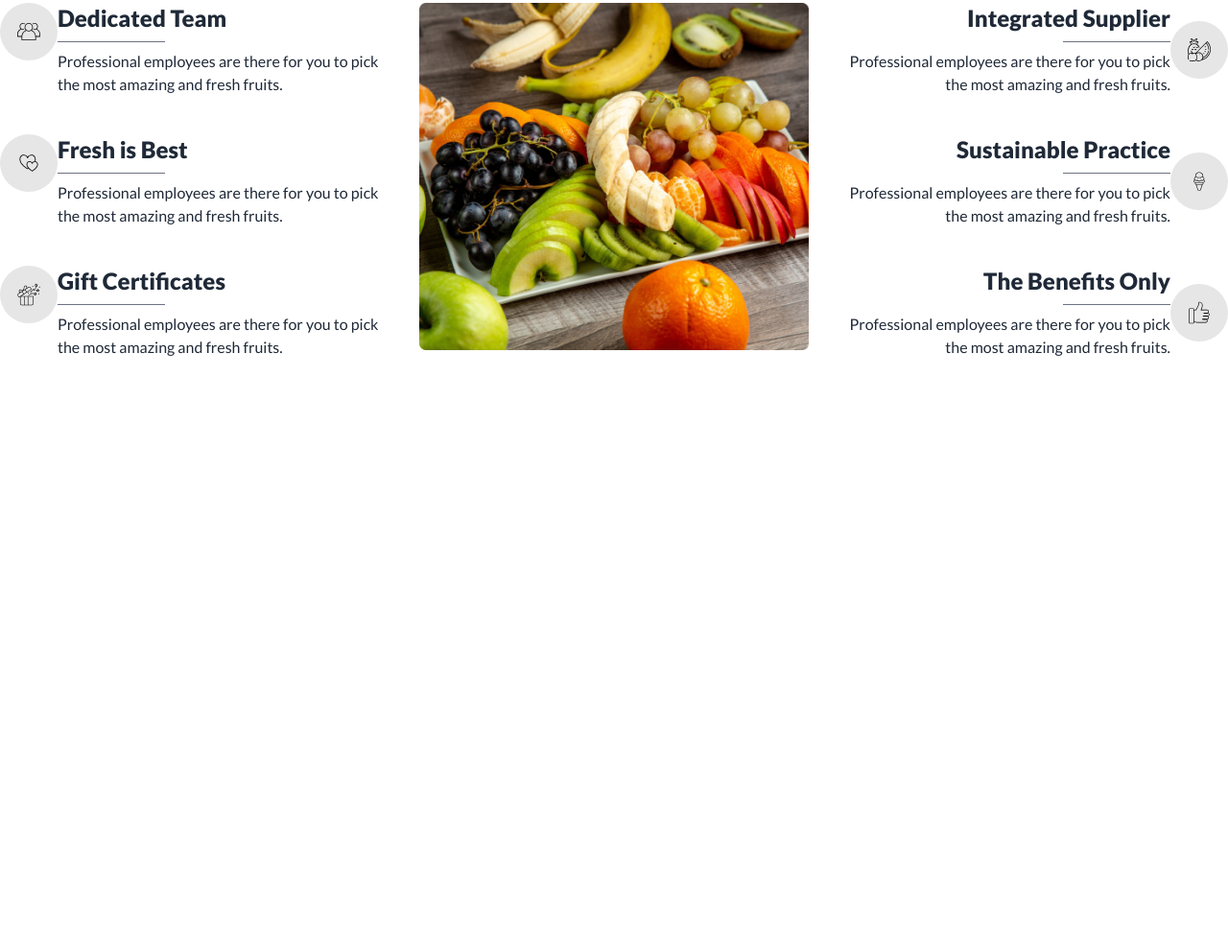
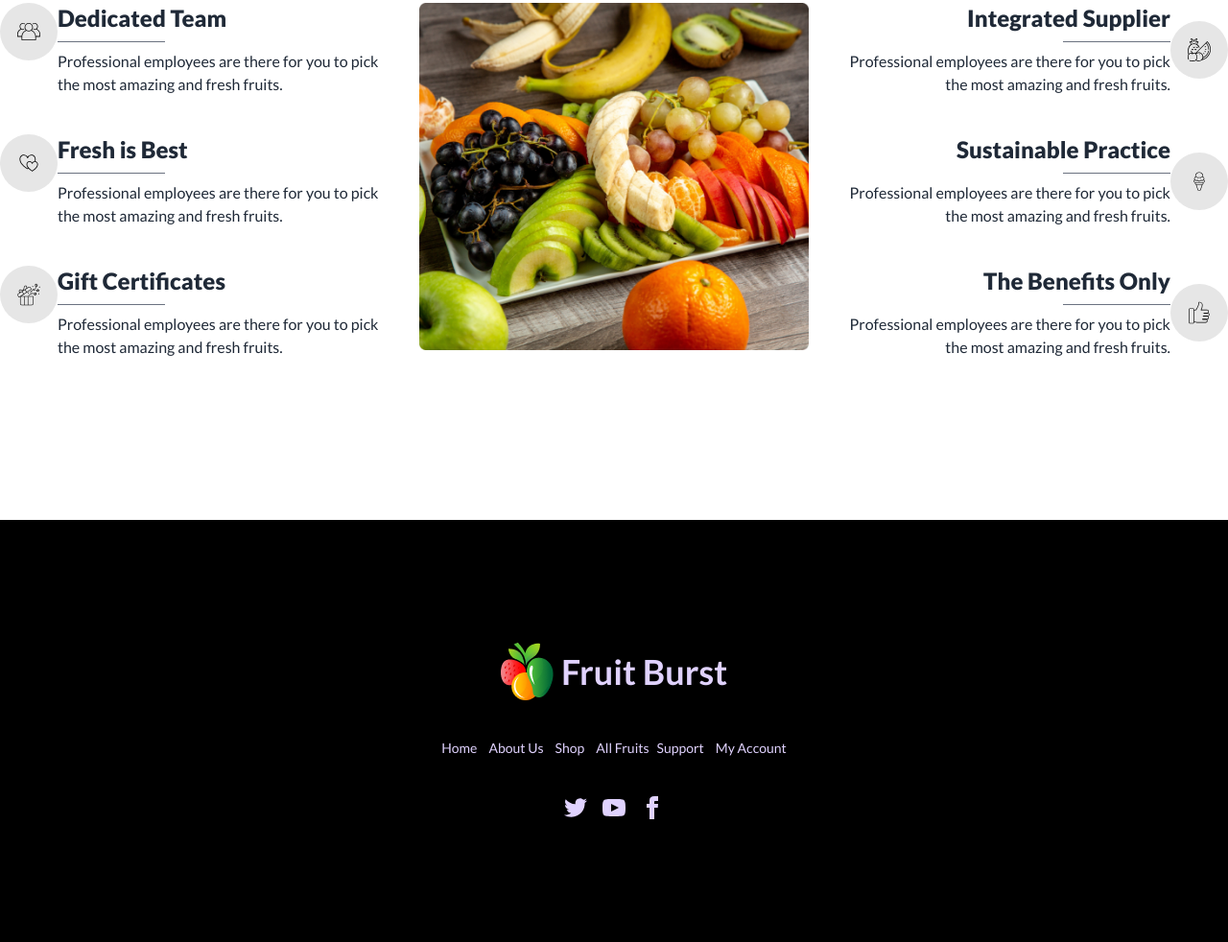
Before and after one commit to hiraBiswas/fruit-burst-website, a plain HTML site: page index.html in a window 1280 px wide. Shown: the part 2877-3859 px from the top of the page at 96% size. Before the commit the page ends 3291 px from the top, so only its background shows below. Drawn offline with nearby package versions, Linux system fonts and the light colour scheme.

Commit message:
footer section done

```diff
--- a/index.html
+++ b/index.html
@@ -39,7 +39,7 @@
   </style>
   </head>
 
-  <body class="font-lato">
+  <body class="font-lato h-auto">
 
     <header class=" container max-w-7xl mx-auto h-auto lg:h-[800px] ">
       <!--navbar section for the website-->
@@ -1041,8 +1041,38 @@
 
           </div>
         </div>
+      </main>
 
-    </main>
+
+        <!--Footer Section-->
+
+        <footer class="footer footer-center p-10 bg-black  text-primary-content w-full lg:py-32 lg:mt-32 ">
+         <div class="flex">
+          <img src="./images/logo.png" alt="">
+          <h1 class="text-4xl font-bold">Fruit Burst</h1>
+         </div>
+         <div class="flex flex-col justify-center lg:flex-row">
+          <div class="flex gap-3">
+            <h4>Home</h4>
+          <h4>About Us</h4>
+          <h4>Shop</h4>
+          <h4>All Fruits</h4>
+          </div>
+          <div class="flex gap-3">
+            <h4>Support</h4>
+          <h4>My Account</h4>
+          </div>
+
+         </div>
+          <div>
+            <div class="grid grid-flow-col gap-4">
+              <a><svg xmlns="http://www.w3.org/2000/svg" width="24" height="24" viewBox="0 0 24 24" class="fill-current"><path d="M24 4.557c-.883.392-1.832.656-2.828.775 1.017-.609 1.798-1.574 2.165-2.724-.951.564-2.005.974-3.127 1.195-.897-.957-2.178-1.555-3.594-1.555-3.179 0-5.515 2.966-4.797 6.045-4.091-.205-7.719-2.165-10.148-5.144-1.29 2.213-.669 5.108 1.523 6.574-.806-.026-1.566-.247-2.229-.616-.054 2.281 1.581 4.415 3.949 4.89-.693.188-1.452.232-2.224.084.626 1.956 2.444 3.379 4.6 3.419-2.07 1.623-4.678 2.348-7.29 2.04 2.179 1.397 4.768 2.212 7.548 2.212 9.142 0 14.307-7.721 13.995-14.646.962-.695 1.797-1.562 2.457-2.549z"></path></svg></a>
+              <a><svg xmlns="http://www.w3.org/2000/svg" width="24" height="24" viewBox="0 0 24 24" class="fill-current"><path d="M19.615 3.184c-3.604-.246-11.631-.245-15.23 0-3.897.266-4.356 2.62-4.385 8.816.029 6.185.484 8.549 4.385 8.816 3.6.245 11.626.246 15.23 0 3.897-.266 4.356-2.62 4.385-8.816-.029-6.185-.484-8.549-4.385-8.816zm-10.615 12.816v-8l8 3.993-8 4.007z"></path></svg></a>
+              <a><svg xmlns="http://www.w3.org/2000/svg" width="24" height="24" viewBox="0 0 24 24" class="fill-current"><path d="M9 8h-3v4h3v12h5v-12h3.642l.358-4h-4v-1.667c0-.955.192-1.333 1.115-1.333h2.885v-5h-3.808c-3.596 0-5.192 1.583-5.192 4.615v3.385z"></path></svg></a>
+            </div>
+          </div>
+        </footer>
+
 
   </body>
 </html>
```
